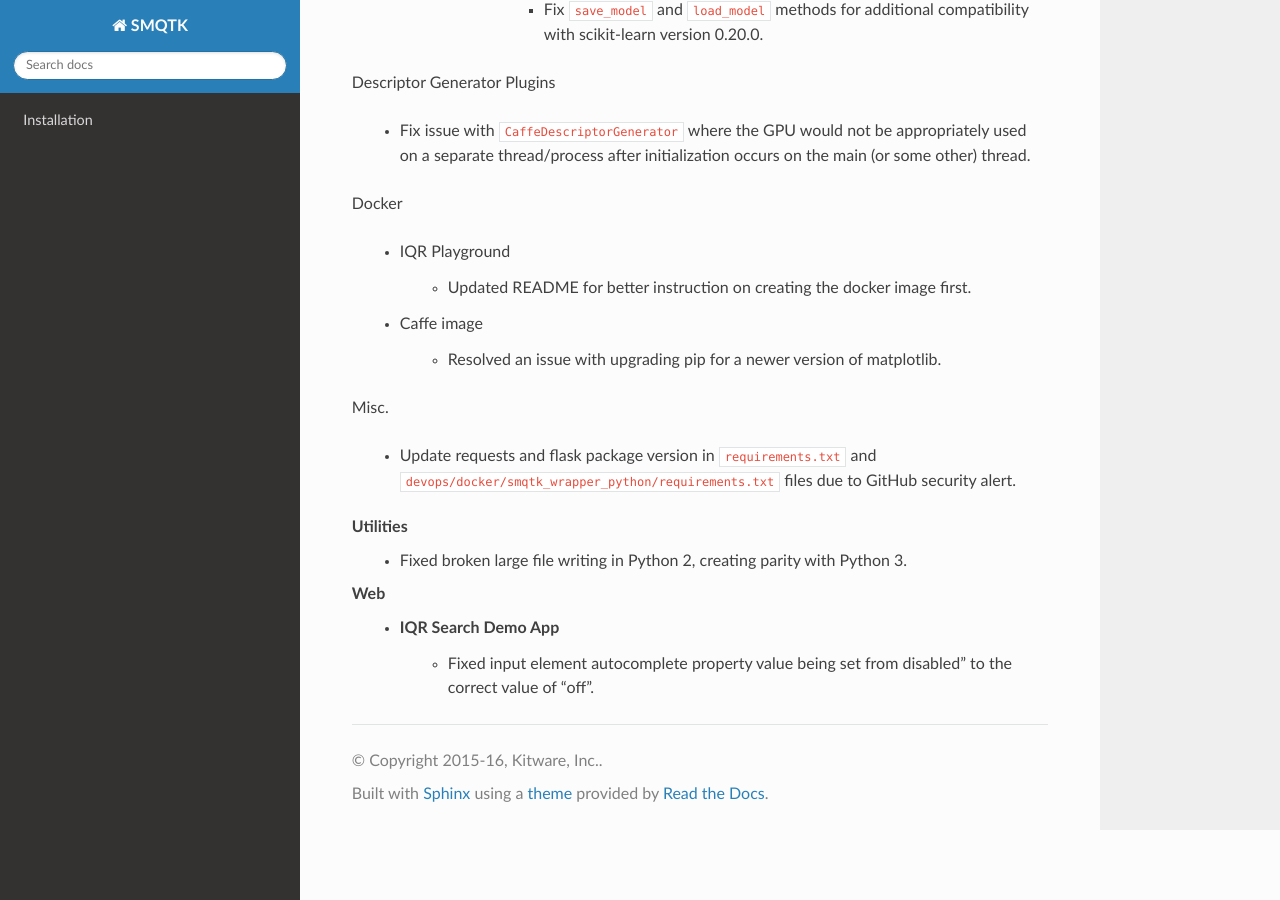
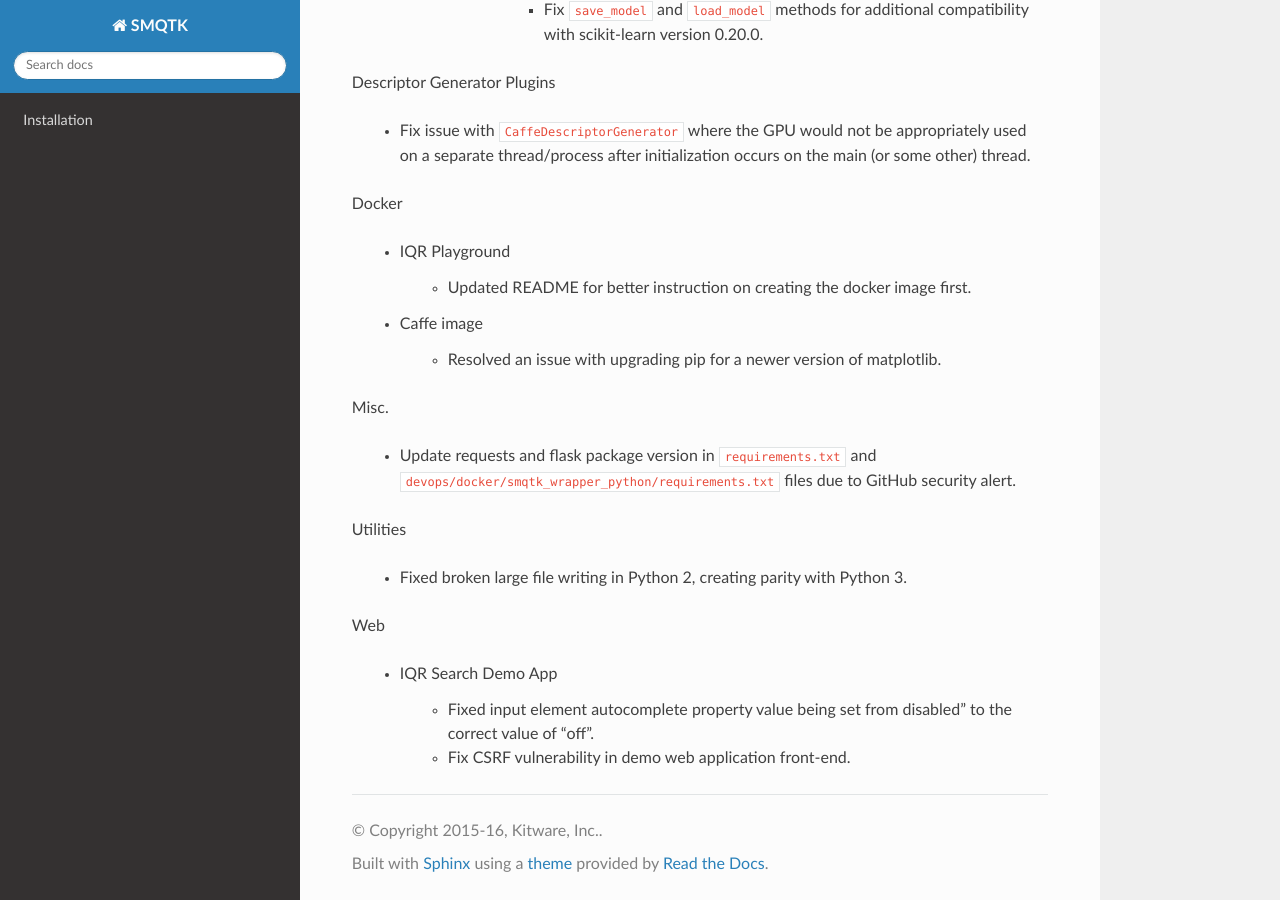
Before and after one commit to Kitware/SMQTK-Detection, a Sphinx documentation site: the page built from docs/release_notes/pending_release.rst, in a window 1280 px wide and 900 px high, scrolled down 706 px. Built offline with Sphinx 7.4.7 and the Read the Docs theme 2.0.0, drawn with Linux system fonts in a browser that asks for light colours; pages that are not in the unit, such as notebooks, are missing from menus; the version number could not be read and is left out.

Commit message:
Add change note

```diff
--- a/docs/release_notes/pending_release.rst
+++ b/docs/release_notes/pending_release.rst
@@ -62,10 +62,15 @@ Misc.
       GitHub security alert.
 
 Utilities
+
     - Fixed broken large file writing in Python 2, creating parity
       with Python 3.
 
 Web
+
     - IQR Search Demo App
+
         - Fixed input element autocomplete property value being set
           from disabled" to the correct value of "off".
+
+        - Fix CSRF vulnerability in demo web application front-end.
```
